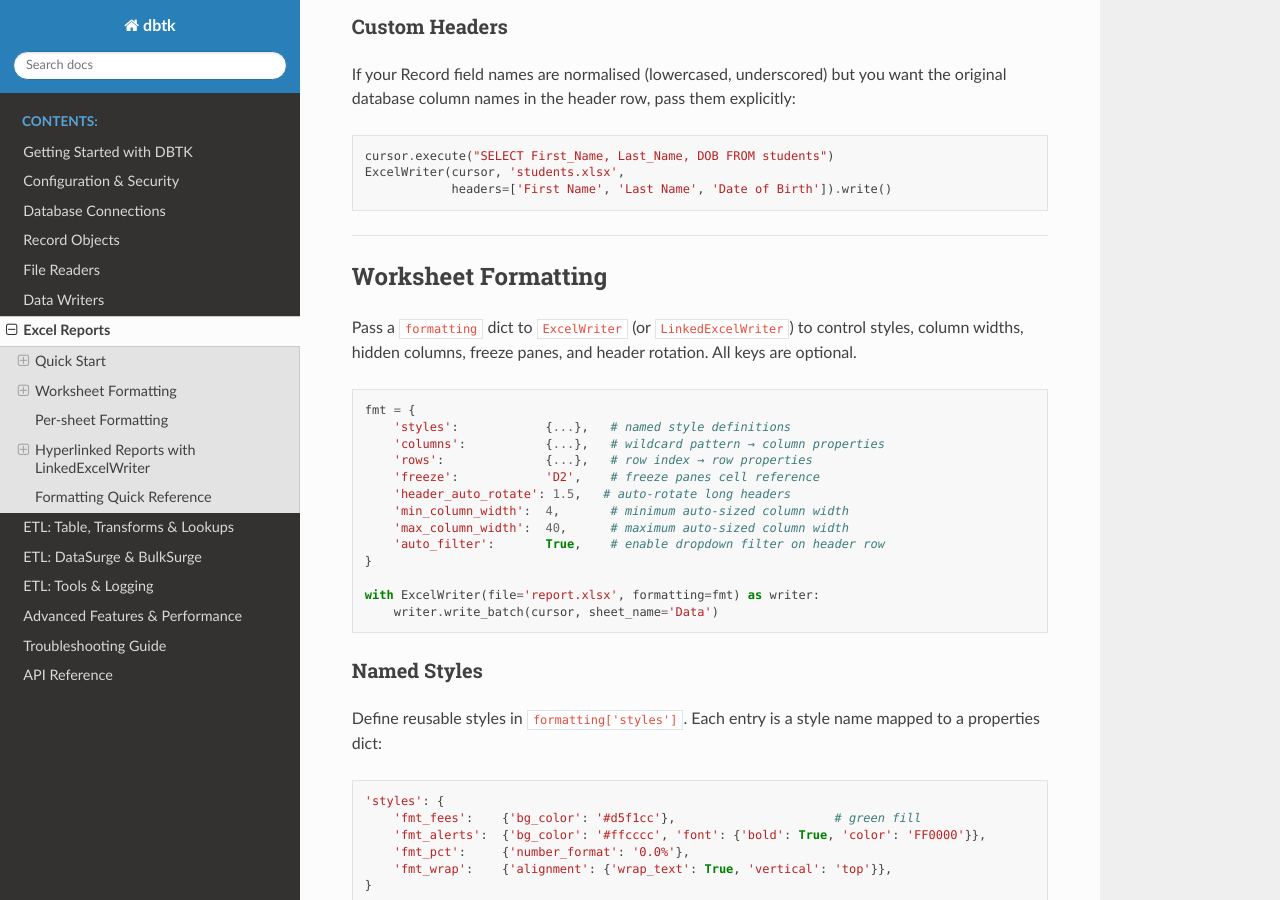
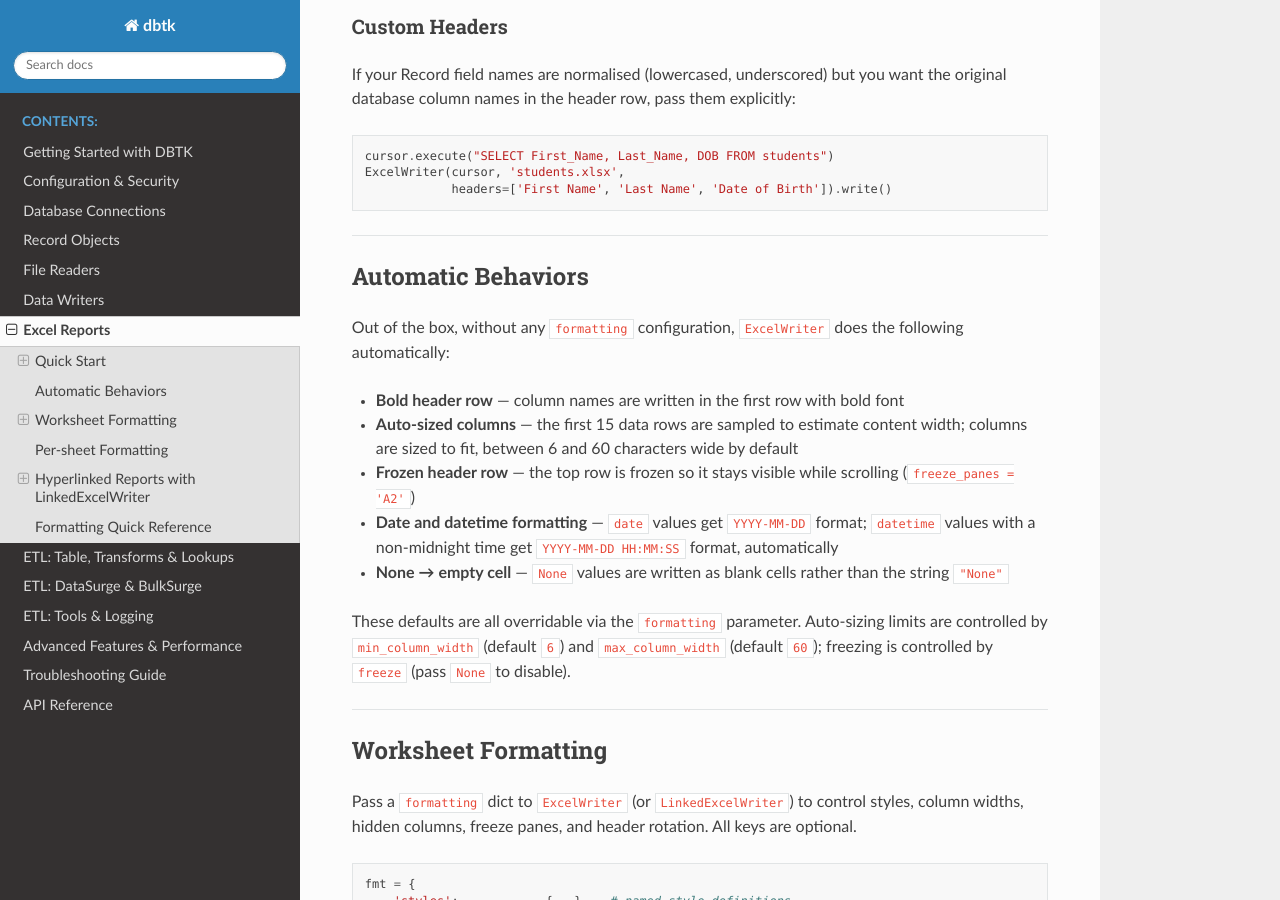
Before and after one commit to scottrbailey/dbtk, a Sphinx documentation site: the page built from docs/06b-excel.md, in a window 1280 px wide and 900 px high, scrolled down 784 px. Built offline with Sphinx 7.4.7 and the Read the Docs theme 3.1.0, drawn with Linux system fonts in a browser that asks for light colours.

Commit message:
Document ExcelWriter automatic behaviors (auto-size, freeze, date format)
https://claude.ai/code/session_019D8X7HCm4ZHrvBEETb5xMm

````diff
--- a/docs/06b-excel.md
+++ b/docs/06b-excel.md
@@ -38,6 +38,20 @@ cursor.execute("SELECT First_Name, Last_Name, DOB FROM students")
 ExcelWriter(cursor, 'students.xlsx',
             headers=['First Name', 'Last Name', 'Date of Birth']).write()
 ```
+
+---
+
+## Automatic Behaviors
+
+Out of the box, without any `formatting` configuration, `ExcelWriter` does the following automatically:
+
+- **Bold header row** — column names are written in the first row with bold font
+- **Auto-sized columns** — the first 15 data rows are sampled to estimate content width; columns are sized to fit, between 6 and 60 characters wide by default
+- **Frozen header row** — the top row is frozen so it stays visible while scrolling (`freeze_panes = 'A2'`)
+- **Date and datetime formatting** — `date` values get `YYYY-MM-DD` format; `datetime` values with a non-midnight time get `YYYY-MM-DD HH:MM:SS` format, automatically
+- **None → empty cell** — `None` values are written as blank cells rather than the string `"None"`
+
+These defaults are all overridable via the `formatting` parameter. Auto-sizing limits are controlled by `min_column_width` (default `6`) and `max_column_width` (default `60`); freezing is controlled by `freeze` (pass `None` to disable).
 
 ---
 
````
Also changed, not shown: docs/06-writers.md (+1 -1 lines).
